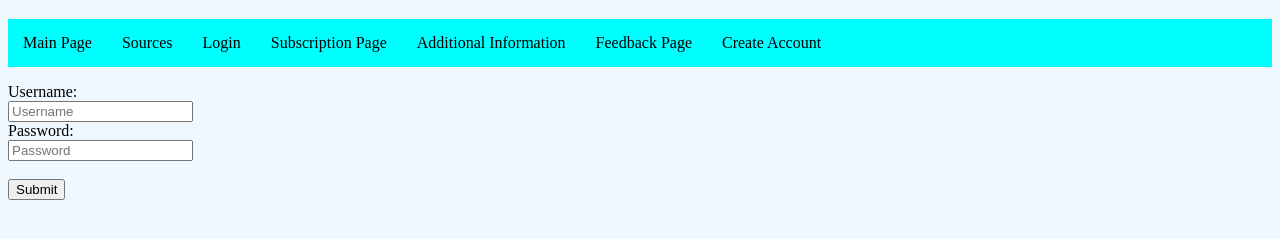
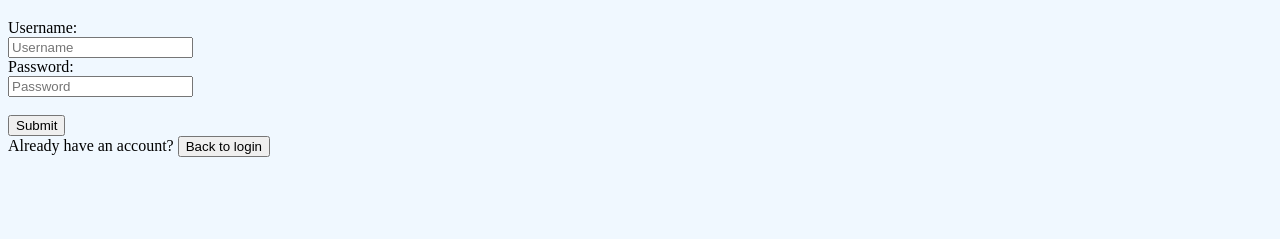
Before and after one commit to ismith14/JIM-Software-Baywatch, a website: page public/createAccount.html in a window 1280 px wide. Shown: the part 61-300 px from the top of the page. Drawn offline with Linux system fonts and the light colour scheme.

Commit message:
started functionality on logout and edit navigation

```diff
--- a/public/createAccount.html
+++ b/public/createAccount.html
@@ -11,15 +11,6 @@
     <h1>Baywatch</h1>
 
     <nav class="navbar">
-    <ul>
-        <li><a href="mainPage.html">Main Page</a></li>
-        <li><a href="sources.html">Sources</a></li>
-        <li><a href="login.html">Login</a></li>
-        <li><a href="subscription.html">Subscription Page</a></li>
-        <li><a href="additional_info.html">Additional Information</a></li>
-        <li><a href="feedback.html">Feedback Page</a></li>
-        <li><a href="createAccount.html">Create Account</a></li>
-    </ul>
     </nav>
 
     <p id="errorMsg"></p>
@@ -31,6 +22,8 @@
         <input type="password" id="password" name="password" placeholder="Password" required><br><br>
         <input type="submit" value="Submit">
     </form>
+    <label>Already have an account?</label>
+    <button type="button" onclick="redirectToLogin()">Back to login</button>
 </body>
 <script>
     const form = document.querySelector('.createForm')
@@ -58,5 +51,8 @@
             })
             .catch(error => console.log(error))
         })
+        function redirectToLogin(){
+            window.location.href = '/login.html'
+        }
 </script>
 </html>
```
Also changed, not shown: public/feedback.html (+0 -2 lines), public/login.html (+0 -10 lines), public/mainPage.html (+4 -2 lines), public/sources.html (+0 -2 lines), public/subscription.html (+0 -2 lines).
